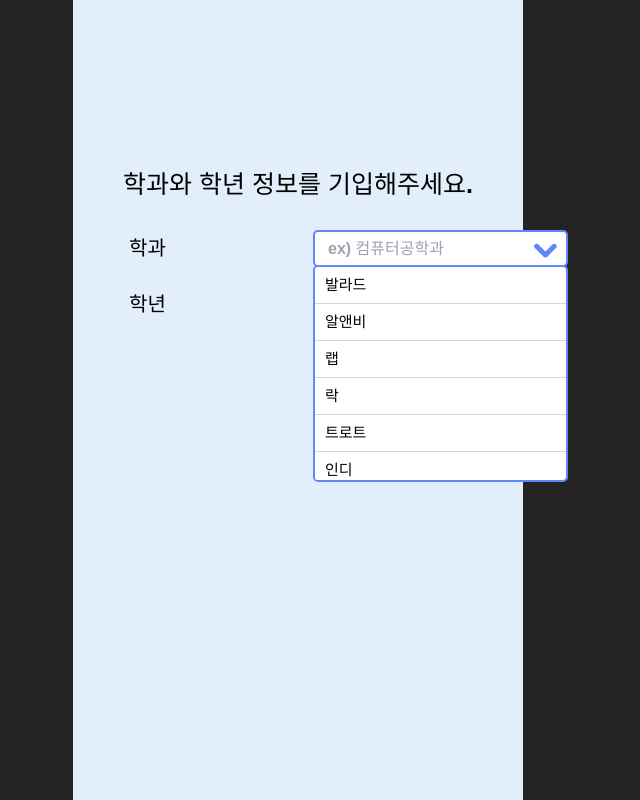
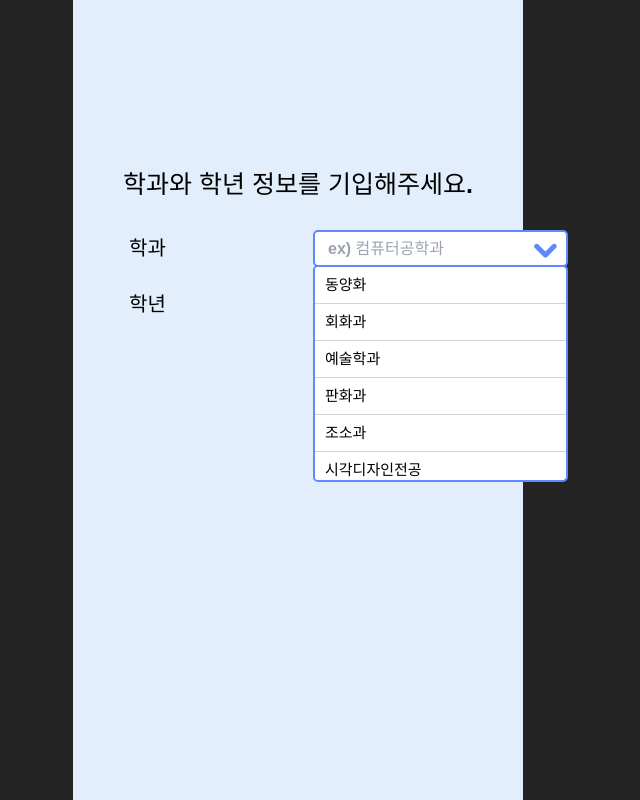
Before and after one commit to Kaggom/Kaggom_FE, a React (Vite) app: page /onboard in a window 1280 px wide. Both pictures are taken after a click on the button 887 px from the left and 250 px from the top of the page. Shown: the whole page, without its empty margins (342-982 px from the left). Built offline with nearby package versions, Linux system fonts and the light colour scheme.

Commit message:
⬆️ Chore : 하드코딩 코드 추가

```diff
--- a/src/pages/Onboard/components/GradeDropDown.tsx
+++ b/src/pages/Onboard/components/GradeDropDown.tsx
@@ -2,15 +2,19 @@ import { useState } from "react";
 import DropDown from "../../../assets/Login&Onboard/Drop.svg"
 import {styled} from "styled-components";
 
+interface GradeDropDownProps {
+    selectedGrade: string;
+    onGradeChange: (grade: string) => void;
+}
 
-function GradeDropDown(){
-    const [grade, setGrade] = useState<string>('');
+
+function GradeDropDown({ selectedGrade, onGradeChange }: GradeDropDownProps){
     const [isOpen, setIsOpen] = useState(false);
 
     const onToggle = () => setIsOpen(!isOpen);
 
-    const onOptionClicked = (value: string, index: number) => () => {
-        setGrade(value);  // 선택된 카테고리 값 업데이트
+    const onOptionClicked = (value: string) => () => {
+        onGradeChange(value); // 부모 컴포넌트의 상태 업데이트 함수 호출
         setIsOpen(false);
     };
 
@@ -19,8 +23,8 @@ function GradeDropDown(){
         <div className="fixed w-[255px] h-[37px] top-[286px] left-[655px] rounded-[5px] border-[2px] border-blue bg-white resize-none z-40">
             <textarea
                 className="absolute w-[214px] h-[21px] top-[5px] left-[13px] text-black font-pretendard font-semibold resize-none overflow-hidden"
-                value={grade}
-                placeholder="ex) 1"
+                value={selectedGrade}
+                placeholder="ex) 1학년"
             />
             <button  onClick={onToggle} className="absolute top-[9.77px] right-[8.3px]">
                 <img src={DropDown} alt="드롭다운메뉴" />
@@ -30,12 +34,12 @@ function GradeDropDown(){
         <div className="fixed top-[321px] left-[655px] inline-block h-[217px] w-[255px] z-40">
                 {isOpen && (
                 <div className="w-[100%] h-[100%] inline-block mr-2 overflow-y-scroll border-[2px] border-blue rounded-[5px] bg-white">
-                    <ListItem onClick={onOptionClicked("발라드", 1)}>발라드</ListItem>
-                    <ListItem onClick={onOptionClicked("알앤비", 2)}>알앤비</ListItem>
-                    <ListItem onClick={onOptionClicked("랩", 3)}>랩</ListItem>
-                    <ListItem onClick={onOptionClicked("락", 4)}>락</ListItem>
-                    <ListItem onClick={onOptionClicked("트로트", 5)}>트로트</ListItem>
-                    <ListItem onClick={onOptionClicked("인디", 6)}>인디</ListItem>
+                    <ListItem onClick={onOptionClicked("1학년")}>1학년</ListItem>
+                    <ListItem onClick={onOptionClicked("2학년")}>2학년</ListItem>
+                    <ListItem onClick={onOptionClicked("3학년")}>3학년</ListItem>
+                    <ListItem onClick={onOptionClicked("4학년")}>4학년</ListItem>
+                    <ListItem onClick={onOptionClicked("5학년")}>5학년</ListItem>
+                    <ListItem onClick={onOptionClicked("6학년")}>6학년</ListItem>
                 </div>
             )}
         </div>
--- a/src/pages/Onboard/components/MajorDropDown.tsx
+++ b/src/pages/Onboard/components/MajorDropDown.tsx
@@ -2,15 +2,18 @@ import { useState } from "react";
 import DropDown from "../../../assets/Login&Onboard/Drop.svg"
 import {styled} from "styled-components";
 
+interface MajorDropDownProps {
+    selectedMajor: string;
+    onMajorChange: (major: string) => void;
+}
 
-function MajorDropDown(){
-    const [major, setMajor] = useState<string>('');
+function MajorDropDown({ selectedMajor, onMajorChange }: MajorDropDownProps){
     const [isOpen, setIsOpen] = useState(false);
 
     const onToggle = () => setIsOpen(!isOpen);
 
-    const onOptionClicked = (value: string, index: number) => () => {
-        setMajor(value);  // 선택된 카테고리 값 업데이트
+    const onOptionClicked = (value: string) => () => {
+        onMajorChange(value); // 부모 컴포넌트의 상태 업데이트 함수 호출
         setIsOpen(false);
     };
 
@@ -19,7 +22,7 @@ function MajorDropDown(){
         <div className="fixed w-[255px] h-[37px] top-[230px] left-[655px] rounded-[5px] border-[2px] border-blue bg-white resize-none">
             <textarea
                 className="absolute w-[214px] h-[21px] top-[5px] left-[13px] text-black font-pretendard font-semibold resize-none overflow-hidden"
-                value={major}
+                value={selectedMajor}
                 placeholder="ex) 컴퓨터공학과"
             />
             <button  onClick={onToggle} className="absolute top-[9.77px] right-[8.3px]">
@@ -30,12 +33,41 @@ function MajorDropDown(){
         <div className="fixed top-[265px] left-[655px] inline-block z-50">
                 {isOpen && (
                 <div className="h-[217px] w-[255px] inline-block mr-2 overflow-y-scroll border-[2px] border-blue rounded-[5px] bg-white">
-                    <ListItem onClick={onOptionClicked("발라드", 1)}>발라드</ListItem>
-                    <ListItem onClick={onOptionClicked("알앤비", 2)}>알앤비</ListItem>
-                    <ListItem onClick={onOptionClicked("랩", 3)}>랩</ListItem>
-                    <ListItem onClick={onOptionClicked("락", 4)}>락</ListItem>
-                    <ListItem onClick={onOptionClicked("트로트", 5)}>트로트</ListItem>
-                    <ListItem onClick={onOptionClicked("인디", 6)}>인디</ListItem>
+                    <ListItem onClick={onOptionClicked("동양화")}>동양화</ListItem>
+                    <ListItem onClick={onOptionClicked("회화과")}>회화과</ListItem>
+                    <ListItem onClick={onOptionClicked("예술학과")}>예술학과</ListItem>
+                    <ListItem onClick={onOptionClicked("판화과")}>판화과</ListItem>
+                    <ListItem onClick={onOptionClicked("조소과")}>조소과</ListItem>
+                    <ListItem onClick={onOptionClicked("시각디자인전공")}>시각디자인전공</ListItem>
+                    <ListItem onClick={onOptionClicked("산업디자인전공")}>산업디자인전공</ListItem>
+                    <ListItem onClick={onOptionClicked("금속조형디자인과")}>금속조형디자인과</ListItem>
+                    <ListItem onClick={onOptionClicked("도예유리과")}>도예유리과</ListItem>
+                    <ListItem onClick={onOptionClicked("목조형가구학과")}>목조형가구학과</ListItem>
+                    <ListItem onClick={onOptionClicked("섬유미술패션디자인과")}>섬유미술패션디자인과</ListItem>
+                    <ListItem onClick={onOptionClicked("디자인 예술경영학부")}>디자인 예술경영학부</ListItem>
+                    <ListItem onClick={onOptionClicked("자율전공")}>자율전공</ListItem>
+                    <ListItem onClick={onOptionClicked("경영학부")}>경영학부</ListItem>
+                    <ListItem onClick={onOptionClicked("건축학과")}>건축학과</ListItem>
+                    <ListItem onClick={onOptionClicked("도시공학과")}>도시공학과</ListItem>
+                    <ListItem onClick={onOptionClicked("전자전기공학부")}>전자전기공학부</ListItem>
+                    <ListItem onClick={onOptionClicked("신소재공학전공")}>신소재공학전공</ListItem>
+                    <ListItem onClick={onOptionClicked("화학공학전공")}>화학공학전공</ListItem>
+                    <ListItem onClick={onOptionClicked("컴퓨터공학과")}>컴퓨터공학과</ListItem>
+                    <ListItem onClick={onOptionClicked("산업데이터공학과")}>산업데이터공학과</ListItem>
+                    <ListItem onClick={onOptionClicked("기계시스템디자인공학과")}>기계시스템디자인공학과</ListItem>
+                    <ListItem onClick={onOptionClicked("영어영문학과")}>영어영문학과</ListItem>
+                    <ListItem onClick={onOptionClicked("불어불문학과")}>불어불문학과</ListItem>
+                    <ListItem onClick={onOptionClicked("독어독문학과")}>독어독문학과</ListItem>
+                    <ListItem onClick={onOptionClicked("국어국문학과")}>국어국문학과</ListItem>
+                    <ListItem onClick={onOptionClicked("수학교육과")}>수학교육과</ListItem>
+                    <ListItem onClick={onOptionClicked("국어교육과")}>국어교육과</ListItem>
+                    <ListItem onClick={onOptionClicked("영어교육과")}>영어교육과</ListItem>
+                    <ListItem onClick={onOptionClicked("역사교육과")}>역사교육과</ListItem>
+                    <ListItem onClick={onOptionClicked("교육학과")}>교육학과</ListItem>
+                    <ListItem onClick={onOptionClicked("경제학부")}>경제학부</ListItem>
+                    <ListItem onClick={onOptionClicked("공연예술학부")}>공연예술학부</ListItem>
+                    <ListItem onClick={onOptionClicked("문화예술경영학과")}>문화예술경영학과</ListItem>
+                    <ListItem onClick={onOptionClicked("디자인엔지니어링")}>디자인엔지니어링</ListItem>
                 </div>
             )}
         </div>
--- a/src/pages/Onboard/components/UserSetting.tsx
+++ b/src/pages/Onboard/components/UserSetting.tsx
@@ -3,6 +3,18 @@ import MajorDropDown from "./MajorDropDown";
 import GradeDropDown from "./GradeDropDown";
 
 function UserSetting() {
+    const [major, setMajor] = useState<string>('');
+    const [grade, setGrade] = useState<string>('');
+
+    // MajorDropDown에서 선택된 값을 설정하는 함수
+    const handleMajorChange = (selectedMajor: string) => {
+        setMajor(selectedMajor);
+    };
+
+    // GradeDropDown에서 선택된 값을 설정하는 함수
+    const handleGradeChange = (selectedGrade: string) => {
+        setGrade(selectedGrade);
+    };
 
     return(
         <div className = "relative w-full h-screen bg-[#E3EEFD]">
@@ -12,12 +24,12 @@ function UserSetting() {
             <h2 className = "absolute top-[233px] left-[56px] font-semibold text-[20px] font-pretendard text-black">
                 학과
             </h2>
-            <MajorDropDown />
+            <MajorDropDown selectedMajor={major} onMajorChange={handleMajorChange} />
 
             <h2 className = "absolute top-[289px] left-[56px] font-semibold text-[20px] font-pretendard text-black">
                 학년
             </h2>
-            <GradeDropDown />
+            <GradeDropDown selectedGrade={grade} onGradeChange={handleGradeChange} />
         </div>
 
     );
```
